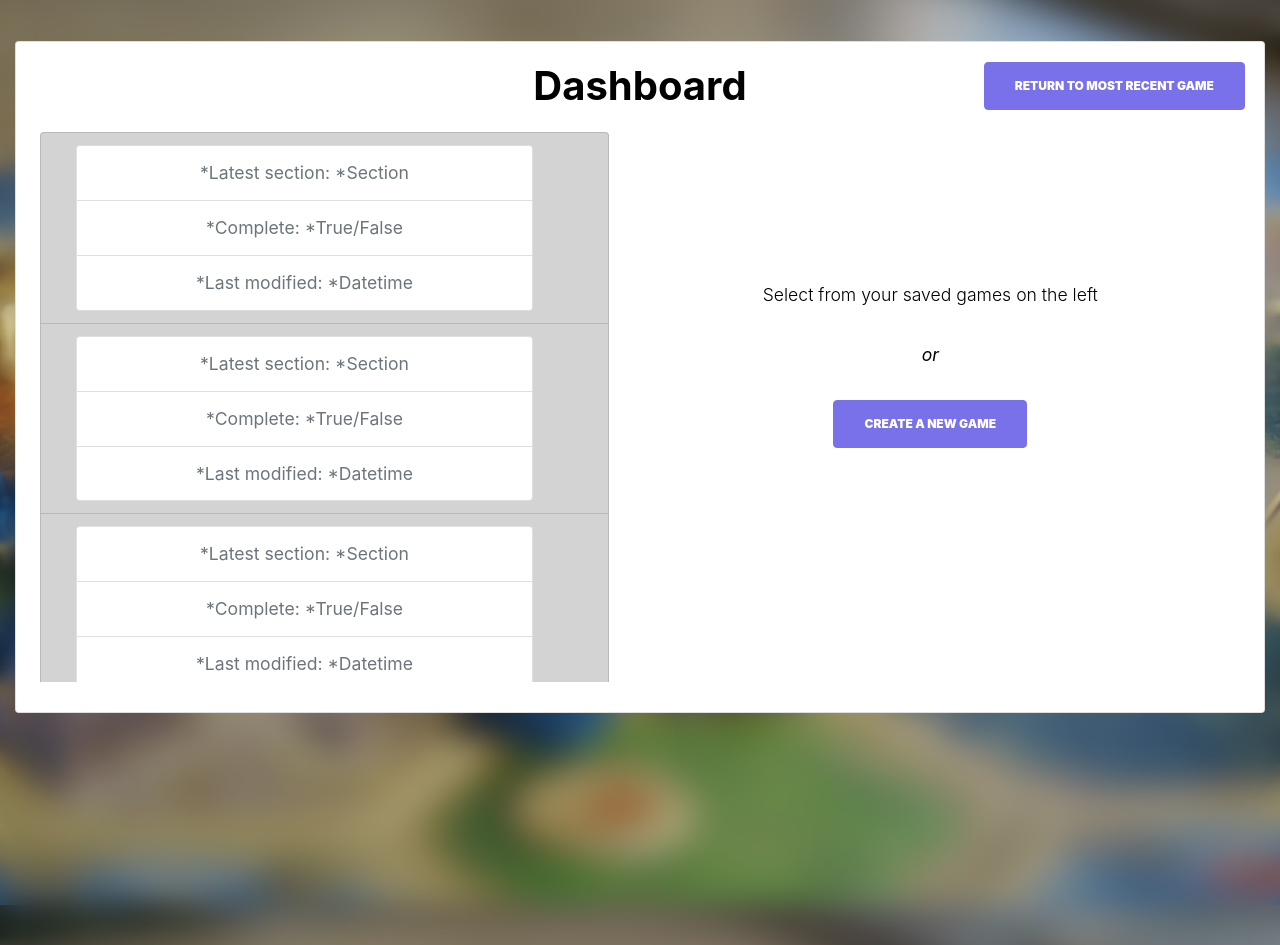
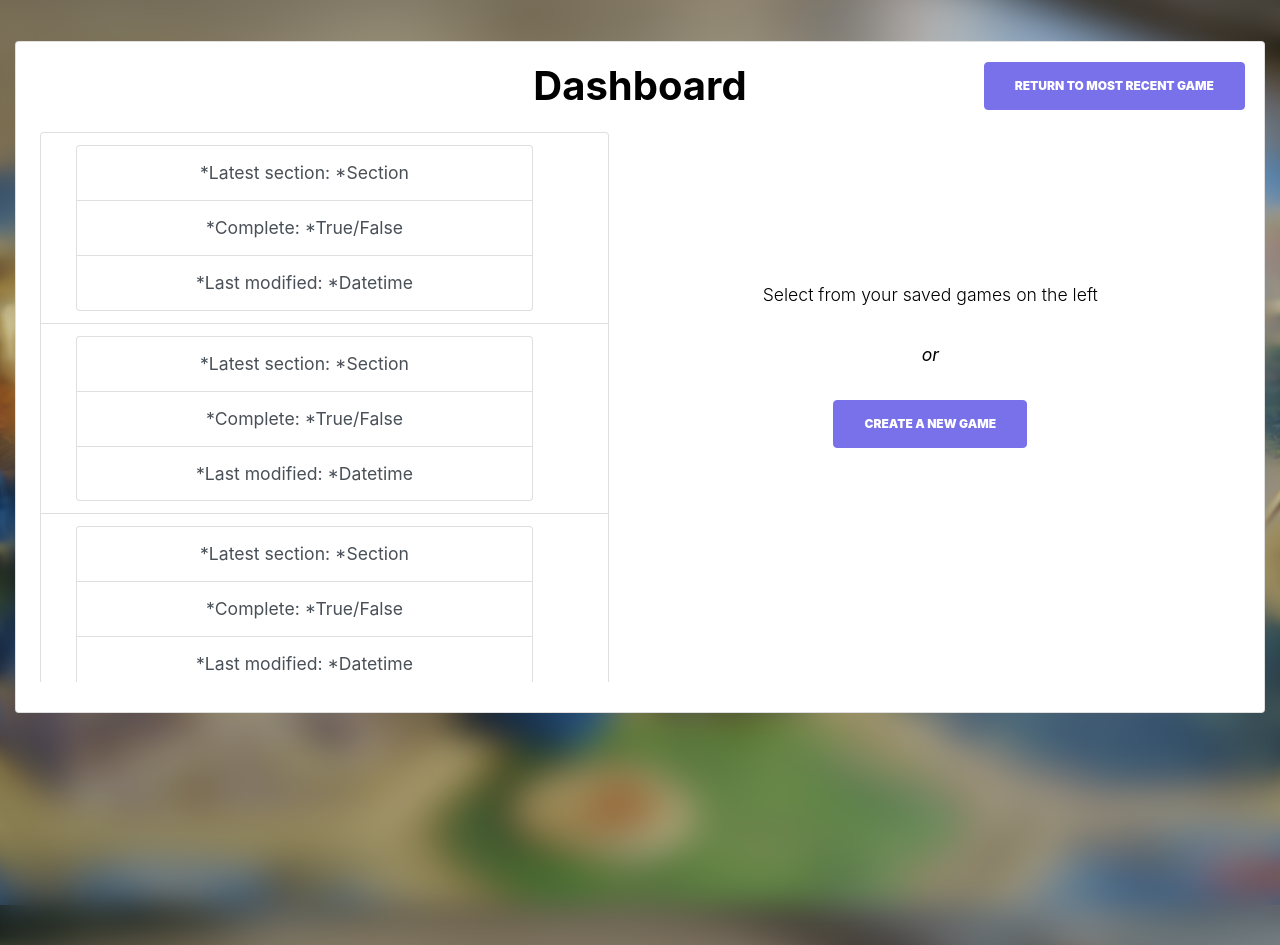
Before and after one commit to tsmithscott/tega-toolkit, a Flask app: page /dashboard in a window 1280 px wide; the page is wider, and only the part inside the window is pictured. Shown: the part 109-1054 px from the top of that part. Run offline with Flask 3, Linux system fonts and the light colour scheme; the visitor is signed in with stand-in values (Sample User, id 1); some libraries are stand-ins or nearby versions; some web fonts are replaced.

Commit message:
Fixed saved games button styling

```diff
--- a/static/js/dashboard.js
+++ b/static/js/dashboard.js
@@ -449,8 +449,8 @@ function parseJWT(jwt) {
 
 // Set all dashboard card component styling to default/disabled/hidden
 function removeAllStyling() {
-	$('.list-group-item.list-group-item-action').removeClass('active').removeAttr('aria-current');
-	$('.list-group-item.list-group-item-action').attr('disabled', true).css('background-color', 'lightgray');
+	$('.list-group-item.list-group-item-action.dashboard-section').removeClass('active').removeAttr('aria-current');
+	$('.list-group-item.list-group-item-action.dashboard-section').attr('disabled', true).css('background-color', 'lightgray');
 	$('.dashboard-content').hide();
 }
 
--- a/templates/dashboard.html
+++ b/templates/dashboard.html
@@ -28,8 +28,7 @@
                         <div class="row">
                             <div class="col-sm-6 text-center ml-4" style="min-width:200px; height: 550px; overflow-y:hidden; overflow-x:hidden; direction: rtl;">
                                 <ul class="list-group mx-auto ml-2" style="direction: rtl; overflow-x: hidden; overflow-y: scroll; height: 550px;">
-                                    <button id="test-saved-game-button" class="list-group-item list-group-item-action" aria-current="true">
-                                        <input type="hidden">
+                                    <button class="list-group-item list-group-item-action">
                                         <div class="col-sm mx-auto text-nowrap">
                                             <ul class="list-group list-group-horizontal-sm justify-content-center">
                                                 <li class="list-group-item">Latest section: *Section*</li>
@@ -38,8 +37,7 @@
                                             </ul>
                                         </div>
                                     </button>
-                                    <button id="test-saved-game-button" class="list-group-item list-group-item-action" aria-current="true">
-                                        <input type="hidden">
+                                    <button class="list-group-item list-group-item-action">
                                         <div class="col-sm mx-auto text-nowrap">
                                             <ul class="list-group list-group-horizontal-sm justify-content-center">
                                                 <li class="list-group-item">Latest section: *Section*</li>
@@ -48,8 +46,7 @@
                                             </ul>
                                         </div>
                                     </button>
-                                    <button id="test-saved-game-button" class="list-group-item list-group-item-action" aria-current="true">
-                                        <input type="hidden">
+                                    <button class="list-group-item list-group-item-action">
                                         <div class="col-sm mx-auto text-nowrap">
                                             <ul class="list-group list-group-horizontal-sm justify-content-center">
                                                 <li class="list-group-item">Latest section: *Section*</li>
@@ -58,8 +55,7 @@
                                             </ul>
                                         </div>
                                     </button>
-                                    <button id="test-saved-game-button" class="list-group-item list-group-item-action" aria-current="true">
-                                        <input type="hidden">
+                                    <button class="list-group-item list-group-item-action">
                                         <div class="col-sm mx-auto text-nowrap">
                                             <ul class="list-group list-group-horizontal-sm justify-content-center">
                                                 <li class="list-group-item">Latest section: *Section*</li>
```
